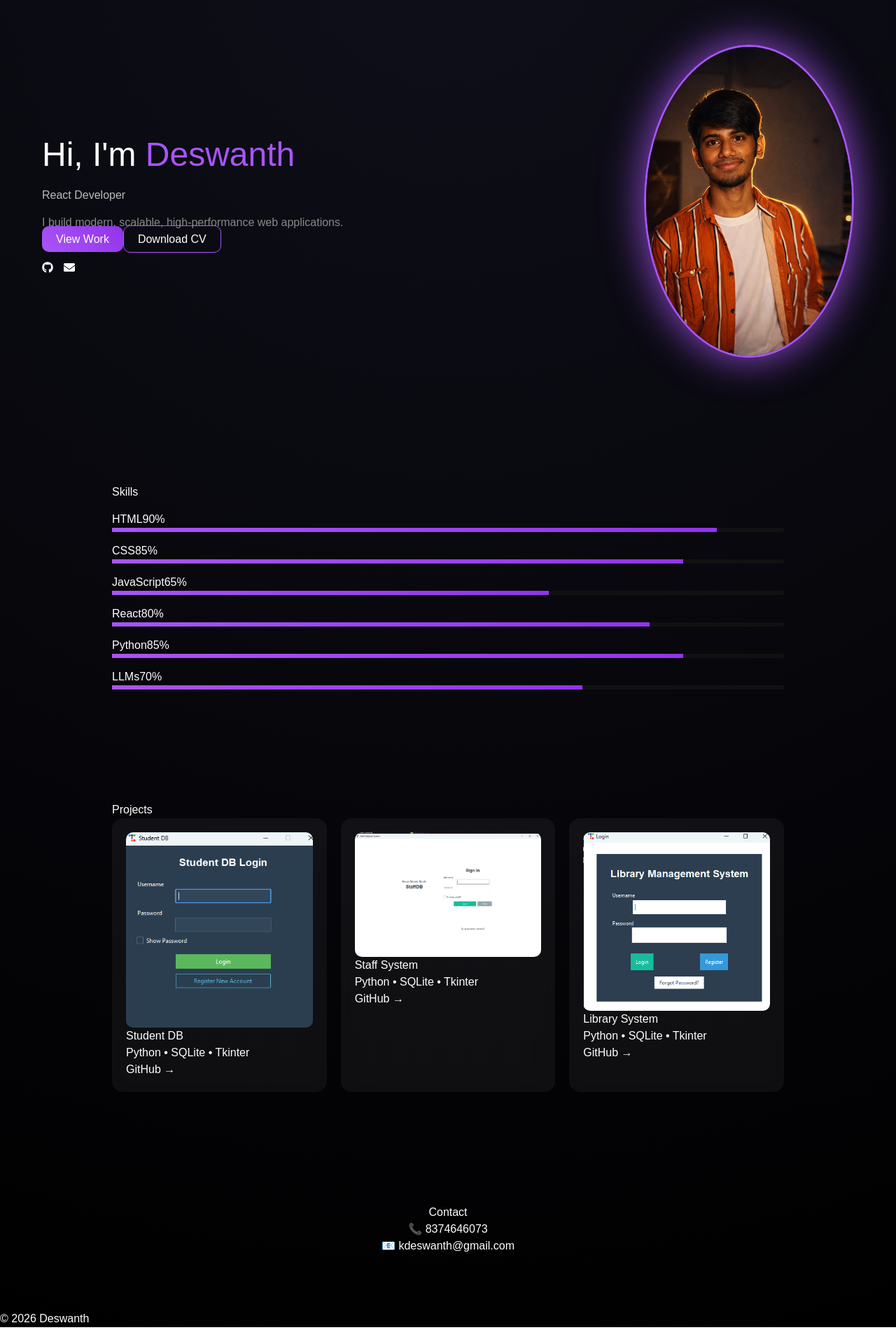
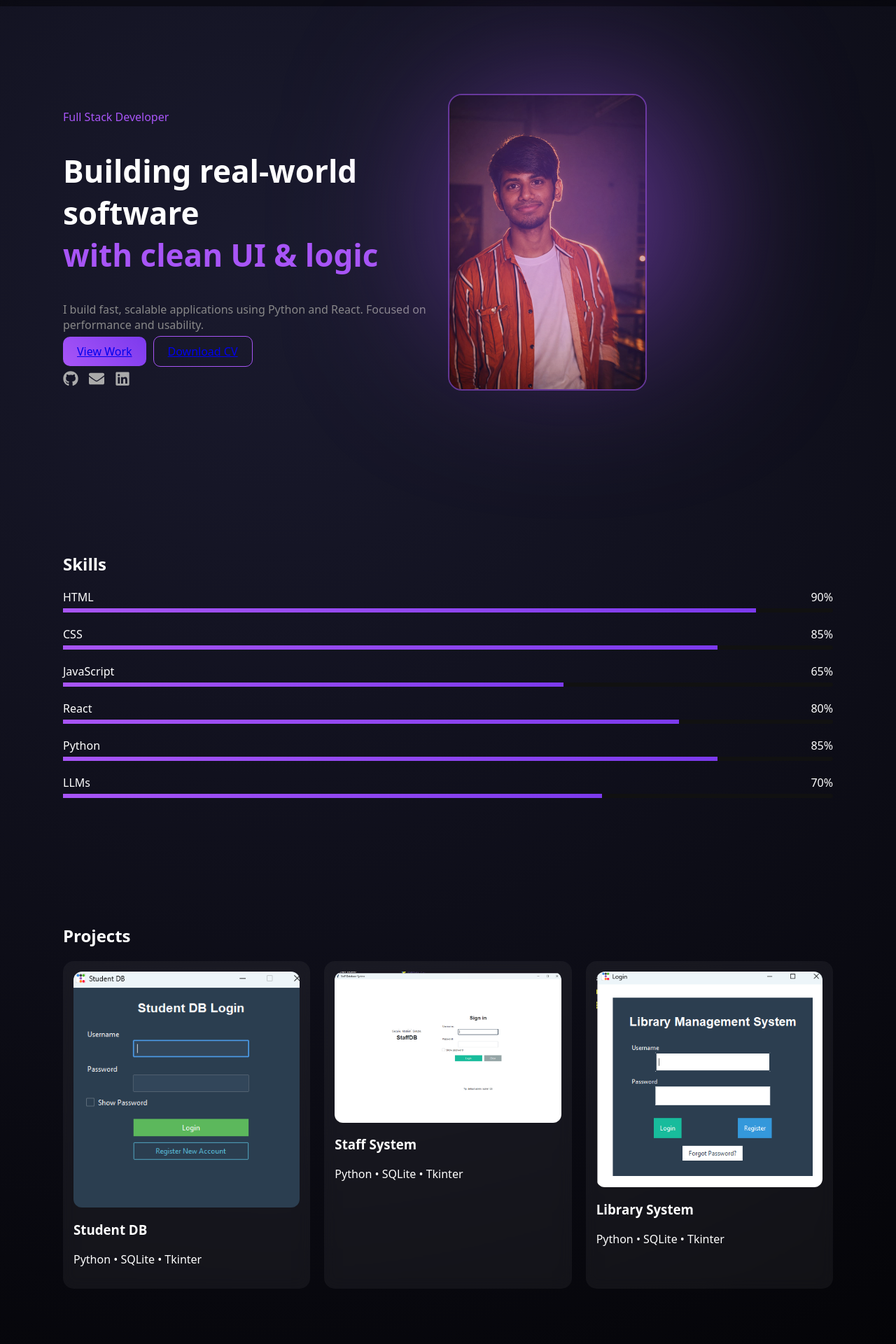
Before and after one commit to deswanth12/portfolio, a React app: page / in a window 1280 px wide. Shown: the part 100-2020 px from the top of the page at 70% size. Before the commit the page ends 1996 px from the top, so only its background shows below. Built offline with nearby package versions, Linux system fonts and the light colour scheme; the HTML template or start-up script is replaced by a standard one.

Commit message:
final premium UI upgrade

```diff
--- a/src/App.jsx
+++ b/src/App.jsx
@@ -1,35 +1,14 @@
-import { useEffect, useState } from "react";
-import { motion } from "framer-motion";
-import { useTypewriter, Cursor } from "react-simple-typewriter";
-import { FaGithub, FaEnvelope } from "react-icons/fa";
+import { FaGithub, FaEnvelope, FaLinkedin } from "react-icons/fa";
 
 const profile = "/profile.jpeg";
 
 export default function App() {
-  const [loading, setLoading] = useState(true);
-
-  const [text] = useTypewriter({
-    words: ["Full Stack Developer", "React Developer", "Python Developer", "LLMs Explorer"],
-    loop: true,
-  });
-
-  useEffect(() => {
-    setTimeout(() => setLoading(false), 1200);
-  }, []);
-
-  if (loading) {
   return (
-      <div className="loader-screen">
-        <div className="loader"></div>
-      </div>
-    );
-  }
-
-  return (
-    <div className="app">
+    <div className="bg">
 
       {/* NAVBAR */}
       <nav className="nav">
+        <div className="container nav-inner">
           <h1 className="logo">Deswanth.dev</h1>
           <div className="nav-links">
             <a href="#home">Home</a>
@@ -37,29 +16,25 @@ export default function App() {
             <a href="#projects">Projects</a>
             <a href="#contact">Contact</a>
           </div>
+        </div>
       </nav>
 
       {/* HERO */}
-      <section id="home" className="hero">
+      <section id="home" className="container hero">
+        <div className="hero-left">
+          <p className="tag">Full Stack Developer</p>
 
-        <motion.div
-          className="hero-left"
-          initial={{ opacity: 0, x: -40 }}
-          animate={{ opacity: 1, x: 0 }}
-        >
-          <h1>
-            Hi, I'm <span>Deswanth</span>
+          <h1 className="title">
+            Building real-world software <br />
+            <span>with clean UI & logic</span>
           </h1>
 
-          <p className="typing">
-            {text} <Cursor />
+          <p className="desc">
+            I build fast, scalable applications using Python and React.
+            Focused on performance and usability.
           </p>
 
-          <p className="desc">
-            I build modern, scalable, high-performance web applications.
-          </p>
-
-          <div className="buttons">
+          <div className="btns">
             <a href="#projects" className="btn">View Work</a>
             <a href="/Deswanth_CV.pdf" download className="btn-outline">
               Download CV
@@ -67,23 +42,27 @@ export default function App() {
           </div>
 
           <div className="icons">
-            <a href="https://github.com/deswanth12"><FaGithub /></a>
-            <a href="mailto:kdeswanth@gmail.com"><FaEnvelope /></a>
+            <a href="https://github.com/deswanth12" target="_blank">
+              <FaGithub />
+            </a>
+            <a href="mailto:kdeswanth@gmail.com">
+              <FaEnvelope />
+            </a>
+            <a href="#">
+              <FaLinkedin />
+            </a>
           </div>
-        </motion.div>
+        </div>
 
-        <motion.div
-          className="hero-right"
-          initial={{ opacity: 0, scale: 0.8 }}
-          animate={{ opacity: 1, scale: 1 }}
-        >
+        <div className="hero-right">
+          <div className="image-wrap">
             <img src={profile} alt="profile" />
-        </motion.div>
-
+          </div>
+        </div>
       </section>
 
       {/* SKILLS */}
-      <section id="skills" className="section">
+      <section id="skills" className="container section">
         <h2>Skills</h2>
 
         {[
@@ -93,55 +72,65 @@ export default function App() {
           ["React", 80],
           ["Python", 85],
           ["LLMs", 70],
-        ].map(([name, val], i) => (
-          <div key={i} className="skill">
+        ].map(([name, val]) => (
+          <div key={name} className="skill">
             <div className="skill-top">
               <span>{name}</span>
               <span>{val}%</span>
             </div>
-
-            <div className="skill-bar">
-              <motion.div
-                className="skill-fill"
-                initial={{ width: 0 }}
-                whileInView={{ width: `${val}%` }}
-              />
+            <div className="bar">
+              <div style={{ width: val + "%" }} />
             </div>
           </div>
         ))}
       </section>
 
       {/* PROJECTS */}
-      <section id="projects" className="section">
+      <section id="projects" className="container section">
         <h2>Projects</h2>
 
         <div className="grid">
-          {[
-            ["Student DB", "/assets/student.png", "studentdatabase"],
-            ["Staff System", "/assets/staff.png", "staffdatamanagement"],
-            ["Library System", "/assets/library.png", "Library-data-management-system"],
-          ].map(([title, img, repo], i) => (
-            <motion.div key={i} className="card" whileHover={{ scale: 1.05 }}>
-              <img src={img} />
-              <h3>{title}</h3>
+
+          <a href="https://github.com/deswanth12/studentdatabase" target="_blank" className="card">
+            <div className="card-img">
+              <img src="/assets/student.png" />
+              <div className="overlay"><span>View Project →</span></div>
+            </div>
+            <h3>Student DB</h3>
             <p>Python • SQLite • Tkinter</p>
+          </a>
 
-              <a href={`https://github.com/deswanth12/${repo}`}>
-                GitHub →
+          <a href="https://github.com/deswanth12/staffdatamanagement" target="_blank" className="card">
+            <div className="card-img">
+              <img src="/assets/staff.png" />
+              <div className="overlay"><span>View Project →</span></div>
+            </div>
+            <h3>Staff System</h3>
+            <p>Python • SQLite • Tkinter</p>
           </a>
-            </motion.div>
-          ))}
+
+          <a href="https://github.com/deswanth12/Library-data-management-system" target="_blank" className="card">
+            <div className="card-img">
+              <img src="/assets/library.png" />
+              <div className="overlay"><span>View Project →</span></div>
+            </div>
+            <h3>Library System</h3>
+            <p>Python • SQLite • Tkinter</p>
+          </a>
+
         </div>
       </section>
 
       {/* CONTACT */}
-      <section id="contact" className="section center">
+      <section id="contact" className="container section center">
         <h2>Contact</h2>
         <p>📞 8374646073</p>
         <p>📧 kdeswanth@gmail.com</p>
       </section>
 
-      <footer>© 2026 Deswanth</footer>
+      <footer className="footer">
+        © 2026 Deswanth
+      </footer>
 
     </div>
   );
--- a/src/index.css
+++ b/src/index.css
@@ -1,22 +1,27 @@
-@tailwind base;
-@tailwind components;
-@tailwind utilities;
-
-/* BACKGROUND */
 body {
-  background: radial-gradient(circle at top, #0f0f1a, #000);
+  margin: 0;
+  font-family: system-ui;
+  background: radial-gradient(circle at 30% 20%, #1a1a2e, #000);
   color: white;
-  font-family: sans-serif;
 }
 
-/* NAV */
+.container {
+  max-width: 1100px;
+  margin: auto;
+  padding: 0 20px;
+}
+
 .nav {
   position: sticky;
   top: 0;
+  backdrop-filter: blur(10px);
+  background: rgba(0,0,0,0.4);
+}
+
+.nav-inner {
   display: flex;
   justify-content: space-between;
-  padding: 20px 40px;
-  backdrop-filter: blur(12px);
+  padding: 18px 0;
 }
 
 .logo {
@@ -33,47 +38,35 @@ body {
   color: white;
 }
 
-/* HERO */
 .hero {
-  max-width: 1200px;
-  margin: auto;
-  display: flex;
+  display: grid;
+  grid-template-columns: 1fr 1fr;
   align-items: center;
-  justify-content: space-between;
-  padding: 100px 20px;
+  min-height: 85vh;
 }
 
-.hero-left h1 {
-  font-size: 48px;
+.title {
+  font-size: 44px;
 }
 
-.hero-left span {
+.title span {
   color: #a855f7;
 }
 
-.typing {
-  color: #bbb;
+.desc {
+  color: #888;
   margin-top: 10px;
 }
 
-.desc {
-  margin-top: 15px;
-  color: #888;
+.tag {
+  color: #a855f7;
 }
 
-/* IMAGE */
-.hero-right img {
-  width: 300px;
-  border-radius: 50%;
-  border: 3px solid #a855f7;
-  box-shadow: 0 0 60px rgba(168,85,247,0.9);
-}
-
-/* BUTTONS */
 .btn {
-  background: linear-gradient(45deg, #a855f7, #9333ea);
+  background: linear-gradient(45deg,#a855f7,#7c3aed);
   padding: 10px 20px;
   border-radius: 10px;
+  margin-right: 10px;
 }
 
 .btn-outline {
@@ -82,106 +75,143 @@ body {
   border-radius: 10px;
 }
 
-/* ICONS */
 .icons {
-  margin-top: 20px;
-  display: flex;
-  gap: 15px;
+  margin-top: 15px;
+  font-size: 22px;
 }
 
-/* SECTION */
-.section {
-  max-width: 1000px;
-  margin: auto;
-  padding: 80px 20px;
+.icons a {
+  margin-right: 15px;
+  color: #aaa;
 }
 
-/* SKILLS */
-.skill {
-  margin-top: 15px;
+.icons a:hover {
+  color: #a855f7;
 }
 
-.skill-bar {
-  background: #111;
-  height: 6px;
-  border-radius: 10px;
+.image-wrap {
+  position: relative;
 }
 
-.skill-fill {
-  height: 6px;
-  background: linear-gradient(90deg, #a855f7, #9333ea);
+.image-wrap::before {
+  content: "";
+  position: absolute;
+  width: 350px;
+  height: 350px;
+  background: radial-gradient(circle,#a855f7,transparent);
+  filter: blur(120px);
 }
 
-/* PROJECTS */
+.image-wrap img {
+  width: 280px;
+  border-radius: 20px;
+  border: 2px solid rgba(168,85,247,0.5);
+}
+
+.section {
+  padding: 80px 0;
+}
+
+.skill {
+  margin-top: 20px;
+}
+
+.skill-top {
+  display: flex;
+  justify-content: space-between;
+}
+
+.bar {
+  height: 6px;
+  background: #111;
+  border-radius: 10px;
+  margin-top: 5px;
+}
+
+.bar div {
+  height: 6px;
+  background: linear-gradient(90deg,#a855f7,#7c3aed);
+}
+
 .grid {
   display: grid;
+  grid-template-columns: repeat(3,1fr);
   gap: 20px;
 }
 
 .card {
+  text-decoration: none;
+  color: white;
   background: rgba(255,255,255,0.05);
-  backdrop-filter: blur(12px);
-  padding: 20px;
+  backdrop-filter: blur(10px);
+  padding: 15px;
   border-radius: 15px;
   transition: 0.3s;
 }
 
 .card:hover {
   transform: translateY(-10px);
-  box-shadow: 0 0 40px rgba(168,85,247,0.8);
+  box-shadow: 0 0 25px #a855f7;
 }
 
-.card img {
-  border-radius: 10px;
+.card-img {
+  position: relative;
+  overflow: hidden;
+  border-radius: 12px;
 }
 
-/* CONTACT */
+.card-img img {
+  width: 100%;
+  display: block;
+  transition: 0.4s;
+}
+
+.overlay {
+  position: absolute;
+  inset: 0;
+  background: rgba(0,0,0,0.6);
+  display: flex;
+  align-items: center;
+  justify-content: center;
+  opacity: 0;
+  transition: 0.4s;
+}
+
+.overlay span {
+  background: linear-gradient(45deg,#a855f7,#7c3aed);
+  padding: 10px 18px;
+  border-radius: 8px;
+}
+
+.card:hover .overlay {
+  opacity: 1;
+}
+
+.card:hover img {
+  transform: scale(1.1);
+}
+
 .center {
   text-align: center;
 }
 
-/* LOADER */
-.loader-screen {
-  height: 100vh;
-  display: flex;
-  justify-content: center;
-  align-items: center;
+.footer {
+  text-align: center;
+  padding: 20px;
+  color: #777;
 }
 
-.loader {
-  width: 40px;
-  height: 40px;
-  border: 4px solid #a855f7;
-  border-top: transparent;
-  border-radius: 50%;
-  animation: spin 1s linear infinite;
-}
-
-@keyframes spin {
-  to {
-    transform: rotate(360deg);
-  }
-}
-
-/* MOBILE */
-@media (max-width: 768px) {
+@media(max-width:768px){
   .hero {
-    flex-direction: column;
+    grid-template-columns: 1fr;
     text-align: center;
-  }
-
-  .hero-right img {
-    width: 200px;
-    margin-top: 30px;
   }
 
   .grid {
     grid-template-columns: 1fr;
   }
-}
 
-@media (min-width: 768px) {
-  .grid {
-    grid-template-columns: repeat(3, 1fr);
+  .image-wrap img {
+    width: 200px;
   }
 }
```
Lines whose indentation alone changed are shown as unchanged.
